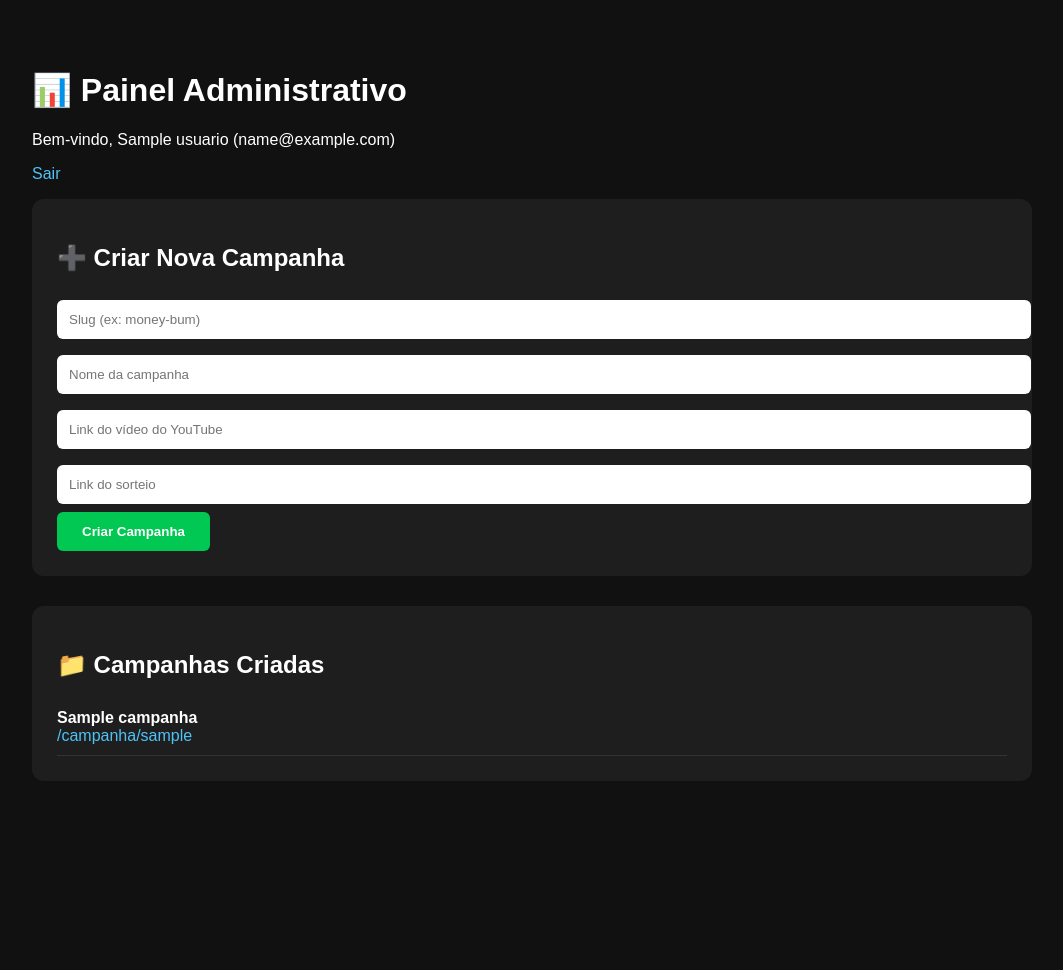
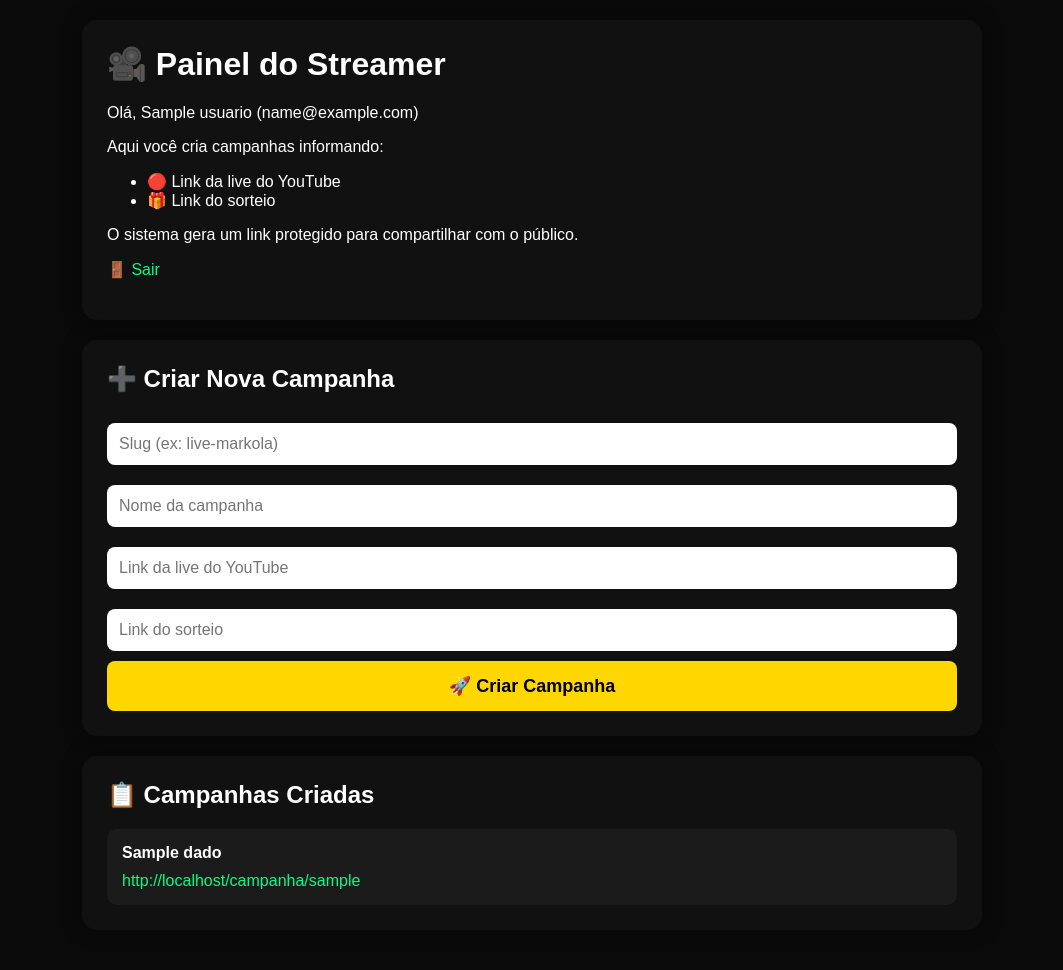
Before and after one commit to dudua9356-beep/sistema-youtube-, a Flask app: template templates/painel.html in a window 1280 px wide. Shown: the whole page, without its empty margins (108-1171 px from the left). Before the commit the page ends 781 px from the top, so only its background shows below. Run offline with Flask 3, Linux system fonts and the light colour scheme; the template is opened without the code that fills it: most values are stand-ins (such as "Sample title", 1, 10 or a date in 2020).

Commit message:
Update HTML for streamer panel layout and styles

```diff
--- a/templates/painel.html
+++ b/templates/painel.html
@@ -1,93 +1,167 @@
+<!-- templates/painel.html -->
 <!DOCTYPE html>
 <html lang="pt-BR">
 <head>
 <meta charset="UTF-8">
 <meta name="viewport" content="width=device-width, initial-scale=1.0">
-<title>Painel Administrativo</title>
+<title>Painel do Streamer</title>
+
 <style>
 body{
     margin:0;
+    padding:20px;
     font-family:Arial, sans-serif;
+    background:#0a0a0a;
+    color:#fff;
+}
+
+.container{
+    max-width:900px;
+    margin:0 auto;
+}
+
+.card{
     background:#111;
-    color:white;
+    padding:25px;
+    border-radius:15px;
+    margin-bottom:20px;
+    box-shadow:0 0 20px rgba(0,0,0,.4);
 }
-.container{
-    max-width:1000px;
-    margin:30px auto;
-    padding:20px;
+
+h1,h2{
+    margin-top:0;
 }
-.card{
-    background:#1e1e1e;
-    padding:25px;
-    border-radius:12px;
-    margin-bottom:30px;
-}
+
 input{
     width:100%;
     padding:12px;
-    margin:8px 0;
+    margin:10px 0;
     border:none;
-    border-radius:6px;
+    border-radius:8px;
+    font-size:16px;
+    box-sizing:border-box;
 }
+
 button{
-    background:#00c853;
-    color:white;
+    width:100%;
+    padding:14px;
+    background:#ffd700;
     border:none;
-    padding:12px 25px;
-    border-radius:6px;
+    border-radius:8px;
+    font-size:18px;
     font-weight:bold;
     cursor:pointer;
 }
+
+button:hover{
+    opacity:.9;
+}
+
+.campanha{
+    background:#1b1b1b;
+    padding:15px;
+    border-radius:10px;
+    margin-top:15px;
+}
+
+.link{
+    word-break:break-all;
+    color:#00ff88;
+    margin-top:10px;
+}
+
 a{
-    color:#4fc3f7;
+    color:#00ff88;
     text-decoration:none;
-}
-.campanha{
-    border-bottom:1px solid #333;
-    padding:10px 0;
 }
 </style>
 </head>
 <body>
+
 <div class="container">
 
-    <h1>📊 Painel Administrativo</h1>
-    <p>Bem-vindo, {{ usuario.name }} ({{ usuario.email }})</p>
-    <p><a href="/logout">Sair</a></p>
+    <div class="card">
+        <h1>🎥 Painel do Streamer</h1>
+        <p>
+            Olá, {{ usuario.name }} ({{ usuario.email }})
+        </p>
+        <p>
+            Aqui você cria campanhas informando:
+        </p>
+        <ul>
+            <li>🔴 Link da live do YouTube</li>
+            <li>🎁 Link do sorteio</li>
+        </ul>
+        <p>
+            O sistema gera um link protegido para compartilhar com o público.
+        </p>
+        <p>
+            <a href="/logout">🚪 Sair</a>
+        </p>
+    </div>
 
     <div class="card">
         <h2>➕ Criar Nova Campanha</h2>
 
         <form method="POST" action="/criar">
-            <input type="text" name="slug"
-                   placeholder="Slug (ex: money-bum)" required>
+            <input
+                type="text"
+                name="slug"
+                placeholder="Slug (ex: live-markola)"
+                required
+            >
 
-            <input type="text" name="name"
-                   placeholder="Nome da campanha" required>
+            <input
+                type="text"
+                name="name"
+                placeholder="Nome da campanha"
+                required
+            >
 
-            <input type="text" name="youtube_url"
-                   placeholder="Link do vídeo do YouTube" required>
+            <input
+                type="url"
+                name="youtube_url"
+                placeholder="Link da live do YouTube"
+                required
+            >
 
-            <input type="text" name="giveaway_url"
-                   placeholder="Link do sorteio" required>
+            <input
+                type="url"
+                name="giveaway_url"
+                placeholder="Link do sorteio"
+                required
+            >
 
-            <button type="submit">Criar Campanha</button>
+            <button type="submit">
+                🚀 Criar Campanha
+            </button>
         </form>
     </div>
 
     <div class="card">
-        <h2>📁 Campanhas Criadas</h2>
+        <h2>📋 Campanhas Criadas</h2>
 
-        {% for slug, campanha in campanhas.items() %}
-        <div class="campanha">
-            <strong>{{ campanha.name }}</strong><br>
-            <a href="/campanha/{{ slug }}" target="_blank">
-                /campanha/{{ slug }}
-            </a>
-        </div>
-        {% endfor %}
+        {% if campanhas %}
+            {% for slug, dados in campanhas.items() %}
+                <div class="campanha">
+                    <strong>{{ dados.name }}</strong>
+
+                    <div class="link">
+                        <a
+                            href="{{ request.url_root }}campanha/{{ slug }}"
+                            target="_blank"
+                        >
+                            {{ request.url_root }}campanha/{{ slug }}
+                        </a>
+                    </div>
+                </div>
+            {% endfor %}
+        {% else %}
+            <p>Nenhuma campanha criada ainda.</p>
+        {% endif %}
     </div>
 
 </div>
+
 </body>
 </html>
```
